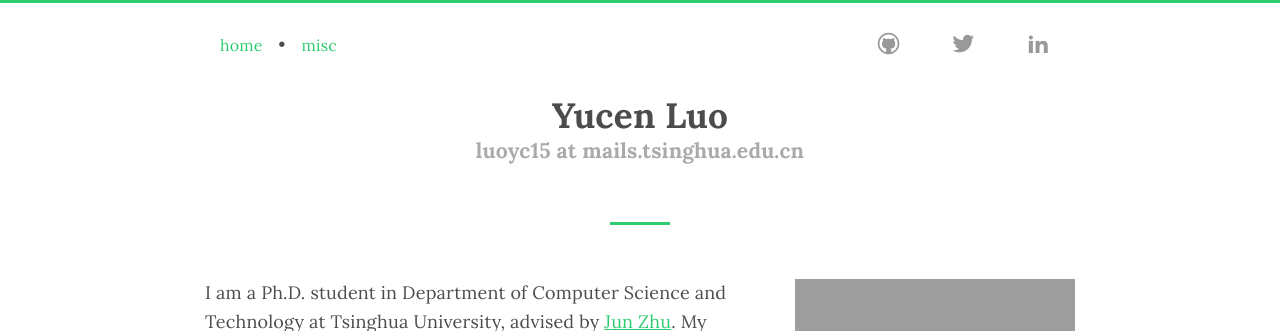
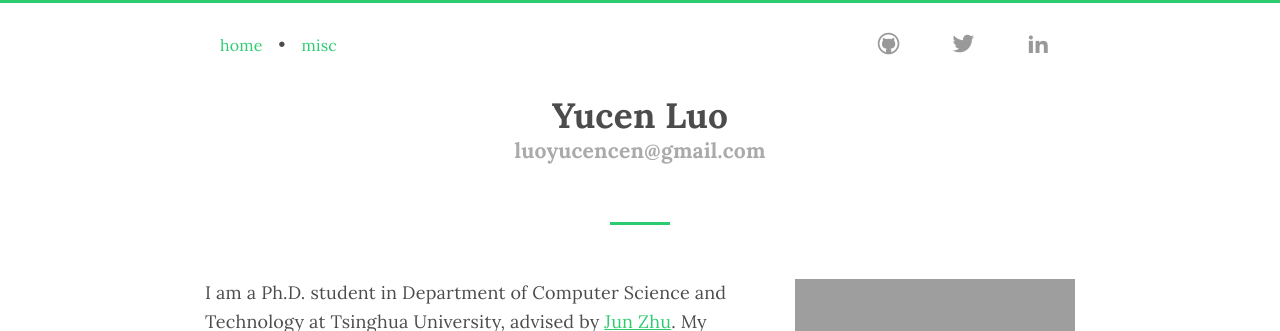
Before and after one commit to xinmei9322/xinmei9322.github.io, a Jekyll site: the page built from index.md, in a window 1280 px wide. Shown: the top 331 px of the page. Built offline with Jekyll 4.4.1, drawn with Linux system fonts in a browser that asks for light colours; some web fonts are replaced.

Commit message:
Update header.html

```diff
--- a/_includes/header.html
+++ b/_includes/header.html
@@ -26,7 +26,7 @@
         </tr>
       </tbody>
     </table>
-    <h1>Yucen Luo <small>luoyc15 at mails.tsinghua.edu.cn</small></h1>
+    <h1>Yucen Luo <small>luoyucencen@gmail.com</small></h1>
     <!--
     <a href="{{ "/" | prepend: site.baseurl }}" class="author-thumb">
       <img src="{{ "/images/author.jpg" | prepend: site.baseurl }}" alt="Author thumbnail" class="dot">
```
